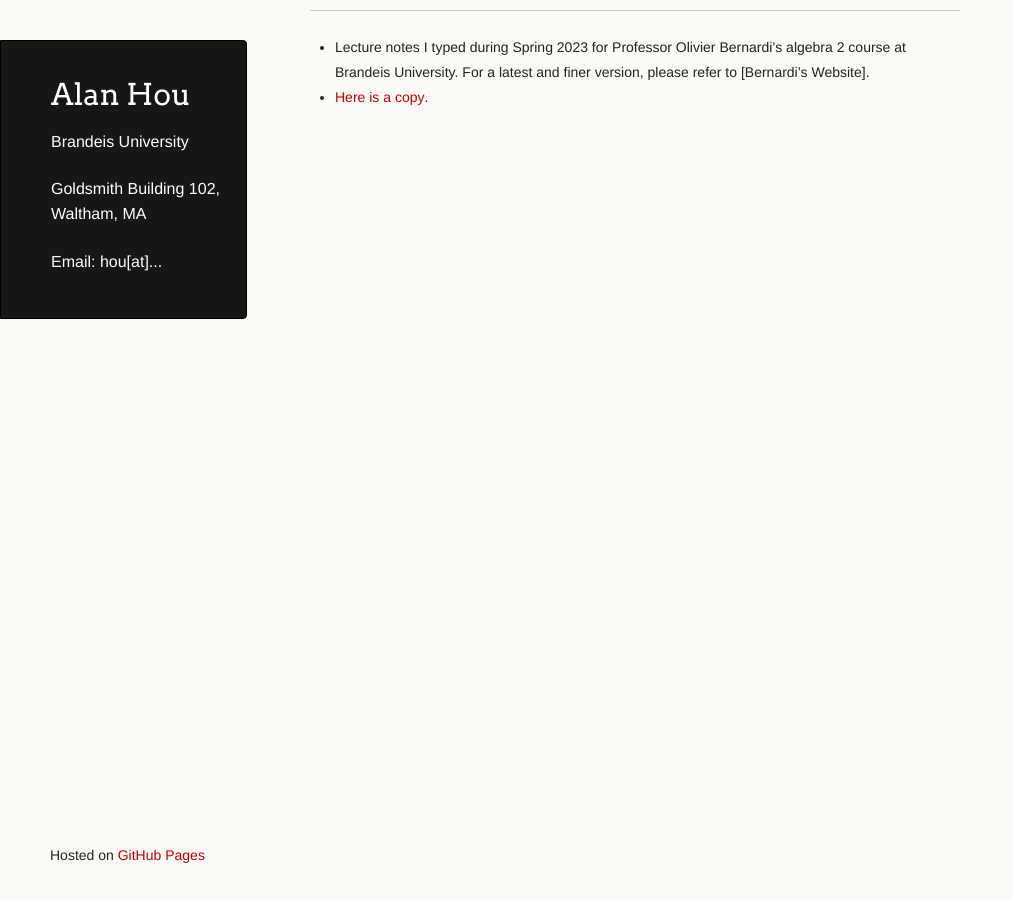
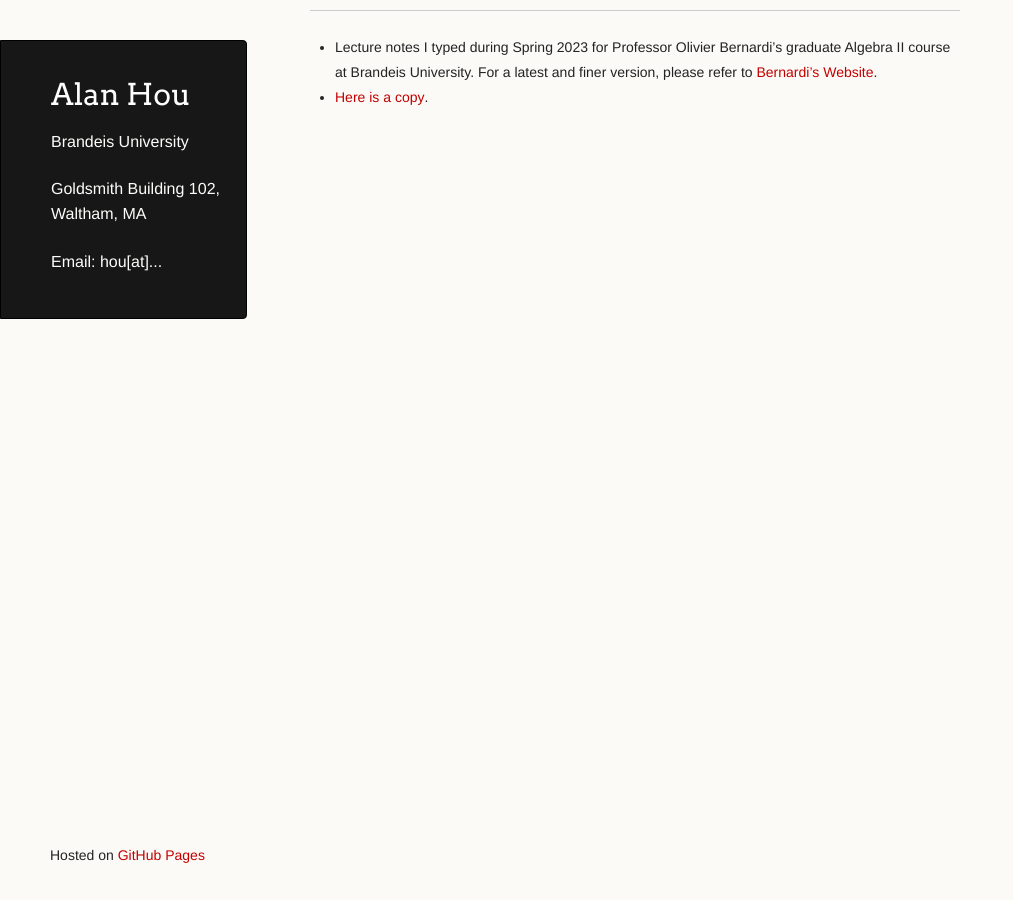
Before and after one commit to axhou/axhou.github.io, a Jekyll site: the page built from algebra2.md, in a window 1280 px wide. Shown: the whole page, without its empty margins (0-1013 px from the left). Built offline with Jekyll 4.4.1, drawn with Linux system fonts in a browser that asks for light colours; our own code applies the rules of GitHub Pages for plain Markdown files.

Commit message:
Update algebra2.md

```diff
--- a/algebra2.md
+++ b/algebra2.md
@@ -9,5 +9,5 @@
 </script>
 ---
 
-- Lecture notes I typed during Spring 2023 for Professor Olivier Bernardi's algebra 2 course at Brandeis University. For a latest and finer version, please refer to [Bernardi's Website].
+- Lecture notes I typed during Spring 2023 for Professor Olivier Bernardi's graduate Algebra II course at Brandeis University. For a latest and finer version, please refer to [Bernardi's Website](https://sites.google.com/brandeis.edu/bernardi/teaching).
 - [Here is a copy](./docs/Algebra2notes.pdf).
```
